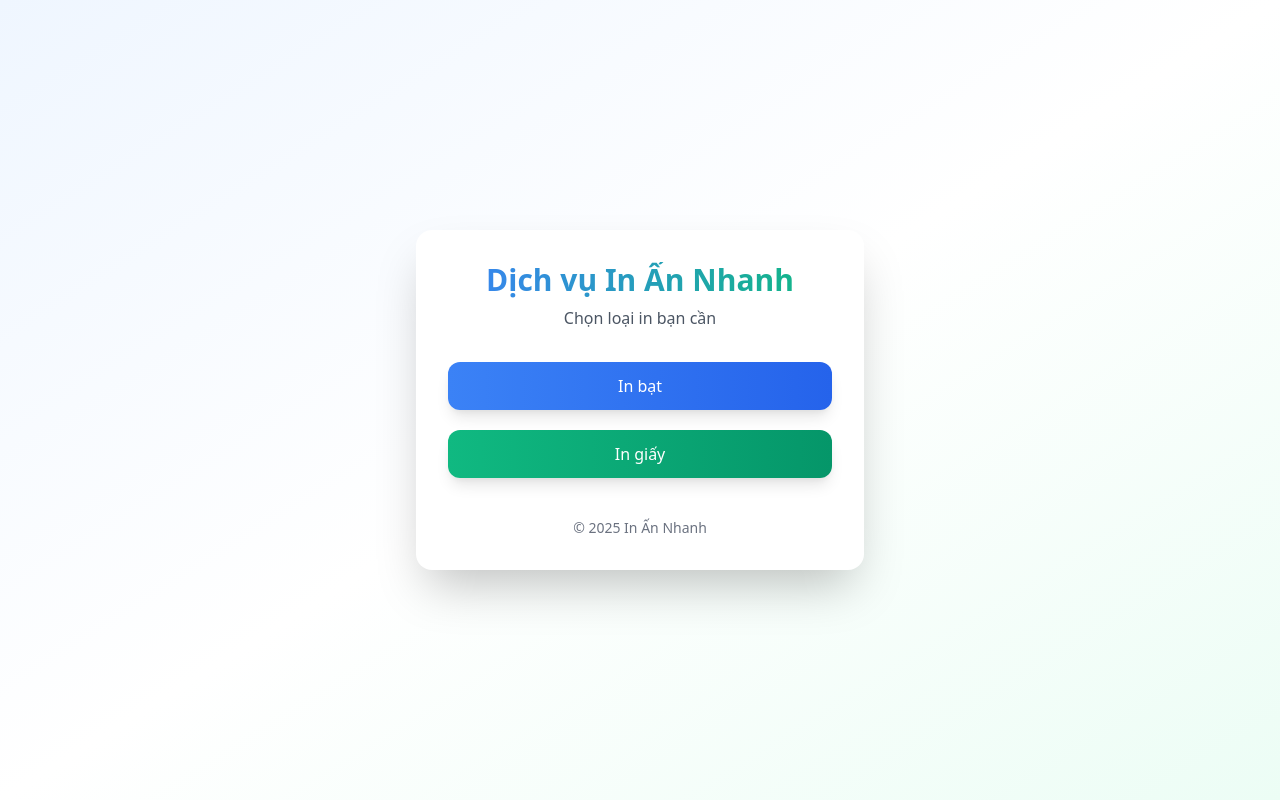
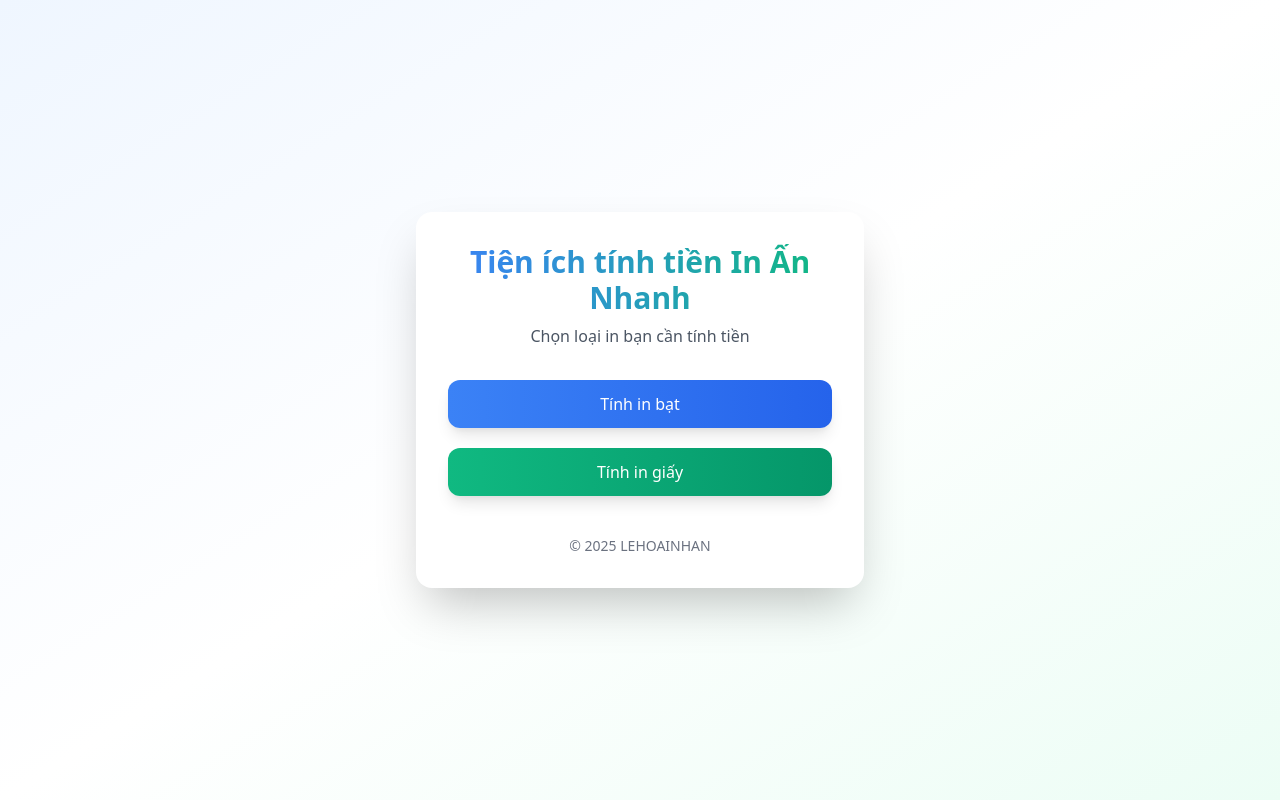
Before and after one commit to Jakienguyen94/tanphu, a plain HTML site: page index.html in a window 1280 px wide. Drawn offline with nearby package versions, Linux system fonts and the light colour scheme.

Commit message:
Update index.html

```diff
--- a/index.html
+++ b/index.html
@@ -3,23 +3,23 @@
 <head>
   <meta charset="utf-8">
   <meta name="viewport" content="width=device-width, initial-scale=1">
-  <title>In Ấn Nhanh</title>
+  <title>Tính tiền In Ấn Nhanh</title>
   <link href="https://cdn.jsdelivr.net/npm/tailwindcss@2.2.19/dist/tailwind.min.css" rel="stylesheet">
 </head>
 <body class="bg-gradient-to-br from-blue-50 via-white to-green-50 text-gray-800 font-sans min-h-screen flex items-center justify-center">
   <div class="max-w-md w-full bg-white rounded-2xl shadow-2xl p-8 text-center">
     <header class="mb-8">
-      <h1 class="text-3xl font-extrabold bg-gradient-to-r from-blue-500 to-green-500 bg-clip-text text-transparent">Dịch vụ In Ấn Nhanh</h1>
-      <p class="text-gray-600 mt-2">Chọn loại in bạn cần</p>
+      <h1 class="text-3xl font-extrabold bg-gradient-to-r from-blue-500 to-green-500 bg-clip-text text-transparent">Tiện ích tính tiền In Ấn Nhanh</h1>
+      <p class="text-gray-600 mt-2">Chọn loại in bạn cần tính tiền</p>
     </header>
 
     <main class="space-y-5">
-      <a href="inbat.html" class="block w-full text-center bg-gradient-to-r from-blue-500 to-blue-600 text-white py-3 rounded-xl shadow-lg transform hover:scale-105 transition">In bạt</a>
-      <a href="tinhgiay.html" class="block w-full text-center bg-gradient-to-r from-green-500 to-green-600 text-white py-3 rounded-xl shadow-lg transform hover:scale-105 transition">In giấy</a>
+      <a href="inbat.html" class="block w-full text-center bg-gradient-to-r from-blue-500 to-blue-600 text-white py-3 rounded-xl shadow-lg transform hover:scale-105 transition">Tính in bạt</a>
+      <a href="tinhgiay.html" class="block w-full text-center bg-gradient-to-r from-green-500 to-green-600 text-white py-3 rounded-xl shadow-lg transform hover:scale-105 transition">Tính in giấy</a>
     </main>
 
     <footer class="mt-10 text-sm text-gray-500">
-      © <span id="year"></span> In Ấn Nhanh
+      © <span id="year"></span> LEHOAINHAN
     </footer>
   </div>
 
```
